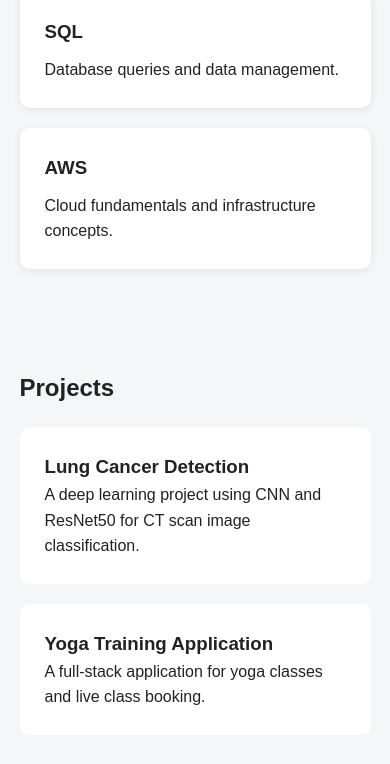
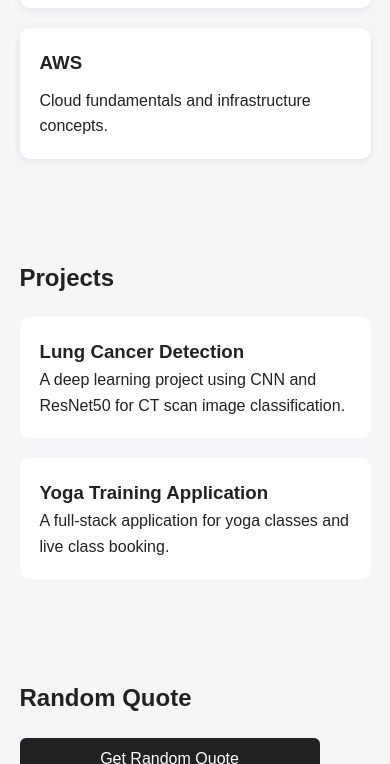
Before and after one commit to Sanjay-30-Kumaar/day-1, a website: page index.html in a window 390 px wide. Shown: the part 1236-2000 px from the top of the page. Drawn offline with Linux system fonts and the light colour scheme.

Commit message:
Improve responsive mobile layout

```diff
--- a/style.css
+++ b/style.css
@@ -208,30 +208,44 @@
 
     .site-header {
         flex-direction: column;
-
         gap: 15px;
+        padding: 20px 5%;
     }
-
 
     nav {
         flex-wrap: wrap;
-
         justify-content: center;
+        gap: 12px;
     }
 
+    main {
+        width: 90%;
+    }
+
+    .hero {
+        min-height: 350px;
+    }
 
     .hero h1 {
         font-size: 2.2rem;
     }
 
-
     .skills-grid {
         grid-template-columns: 1fr;
     }
-
 
     section {
         padding: 50px 0;
     }
 
+    .skill-card,
+    .project-card {
+        padding: 20px;
+    }
+
+    button {
+        width: 100%;
+        max-width: 300px;
+    }
+
 }
```
